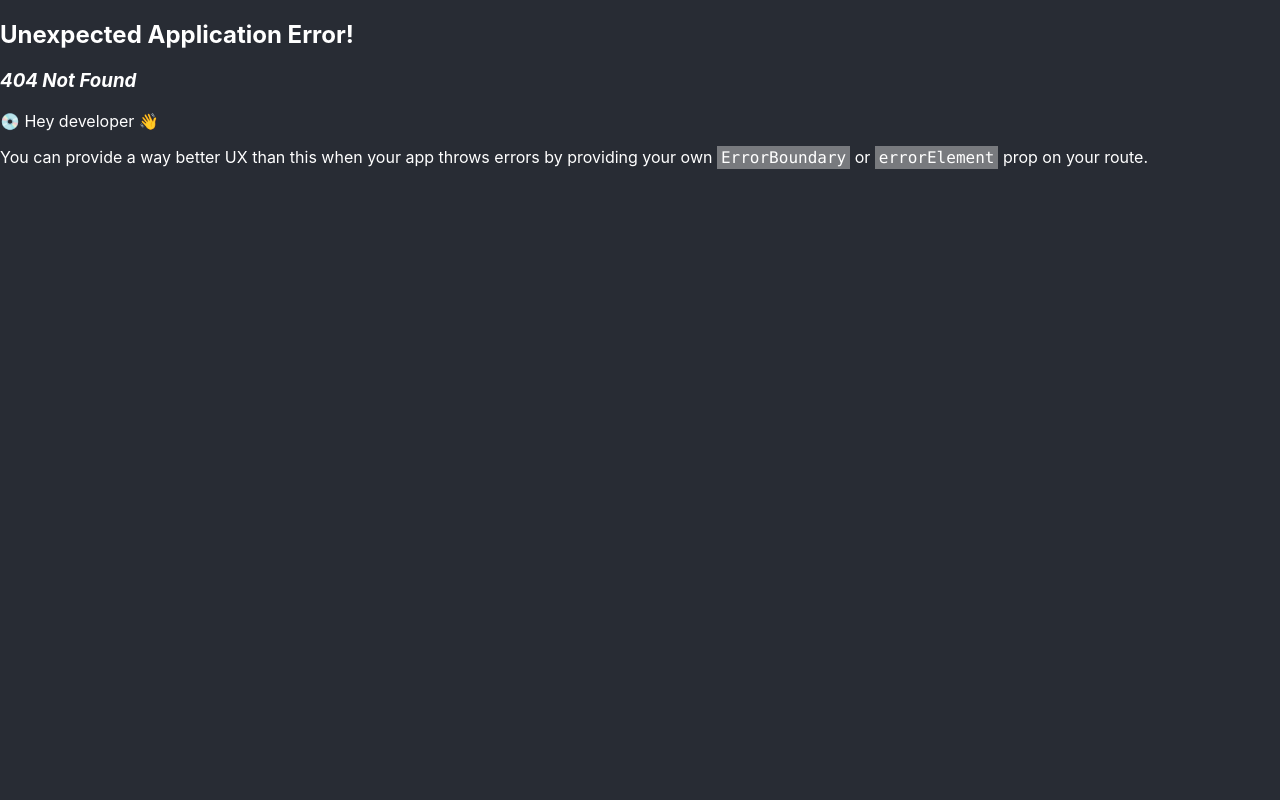
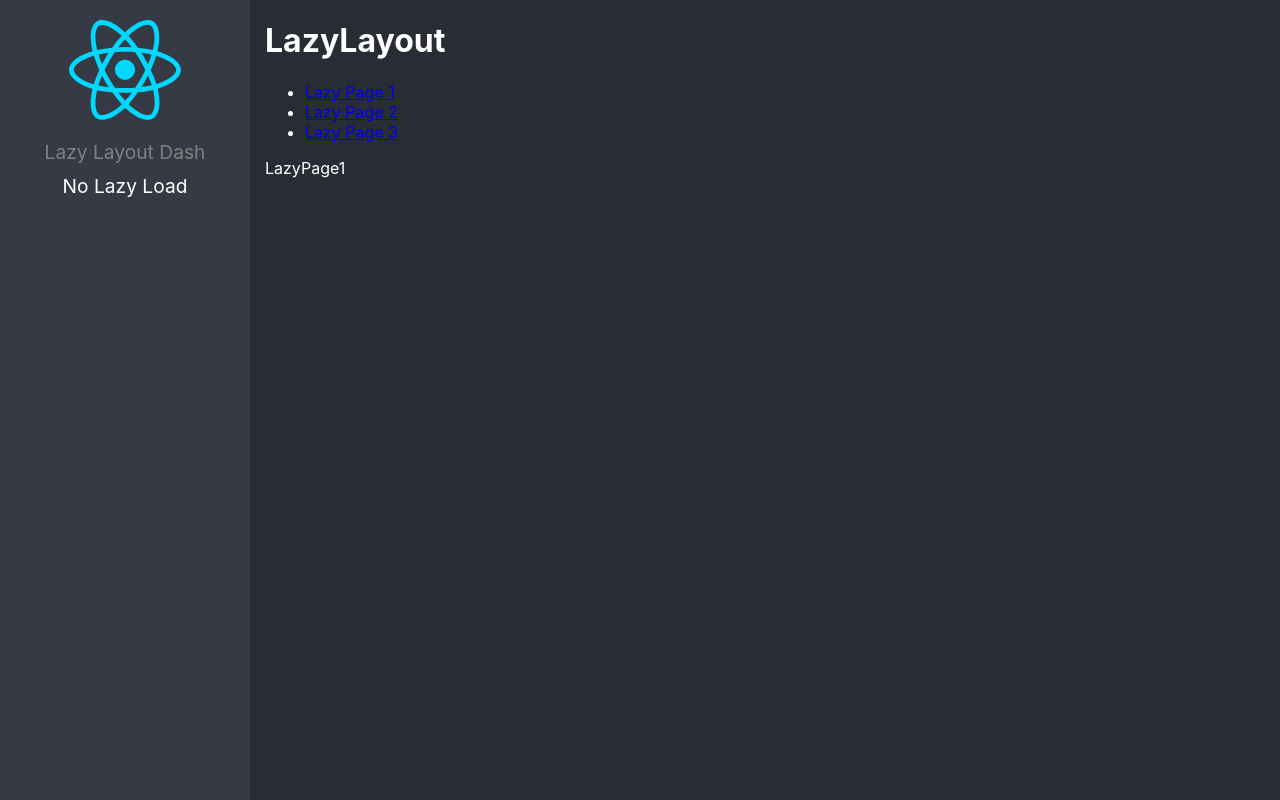
Before and after one commit to cjdev544/react-pro, a React (Vite) app: page /lazy-layout in a window 1280 px wide. Before the commit this address had no page. Built offline with nearby package versions, Linux system fonts and the light colour scheme.

Commit message:
nested routes lazy load ready

```diff
--- /dev/null
+++ b/src/01-lazyload/layout/LazyLayout.tsx
@@ -0,0 +1,36 @@
+import { NavLink, Outlet } from 'react-router-dom'
+
+export default function LazyLayout() {
+  return (
+    <div>
+      <h1>LazyLayout</h1>
+      <ul>
+        <li>
+          <NavLink
+            className={({ isActive }) => (isActive ? 'nav-active' : '')}
+            to='lazy1'
+          >
+            Lazy Page 1
+          </NavLink>
+        </li>
+        <li>
+          <NavLink
+            className={({ isActive }) => (isActive ? 'nav-active' : '')}
+            to='lazy2'
+          >
+            Lazy Page 2
+          </NavLink>
+        </li>
+        <li>
+          <NavLink
+            className={({ isActive }) => (isActive ? 'nav-active' : '')}
+            to='lazy3'
+          >
+            Lazy Page 3
+          </NavLink>
+        </li>
+      </ul>
+      <Outlet />
+    </div>
+  )
+}
--- /dev/null
+++ b/src/01-lazyload/pages/NoLazy.tsx
@@ -0,0 +1,3 @@
+export default function NoLazy() {
+  return <div>NoLazy</div>
+}
--- /dev/null
+++ b/src/01-lazyload/routes.tsx
@@ -0,0 +1,32 @@
+import LazyPage1 from './pages/LazyPage1'
+import LazyPage2 from './pages/LazyPage2'
+import LazyPage3 from './pages/LazyPage3'
+
+interface Route {
+  path: string
+  element: JSX.Element
+  name: string
+}
+
+export const lazyLayoutRoutes: Route[] = [
+  {
+    path: '',
+    element: <LazyPage1 />,
+    name: 'Lazy Page 1',
+  },
+  {
+    path: 'lazy1',
+    element: <LazyPage1 />,
+    name: 'Lazy Page 1',
+  },
+  {
+    path: 'lazy2',
+    element: <LazyPage2 />,
+    name: 'Lazy Page 2',
+  },
+  {
+    path: 'lazy3',
+    element: <LazyPage3 />,
+    name: 'Lazy Page 3',
+  },
+]
--- a/src/routes/Root.tsx
+++ b/src/routes/Root.tsx
@@ -1,6 +1,6 @@
 import { NavLink, Outlet } from 'react-router-dom'
+import { routes } from './routerPaths'
 import Logo from '../assets/react.svg'
-import { routes } from './routerPaths'
 
 export default function Root() {
   return (
--- a/src/routes/routerPaths.tsx
+++ b/src/routes/routerPaths.tsx
@@ -1,7 +1,10 @@
 /* eslint-disable react-refresh/only-export-components */
 import { createBrowserRouter } from 'react-router-dom'
+import { Suspense, lazy } from 'react'
+
 import Root from './Root'
-import { Suspense, lazy } from 'react'
+import NoLazy from '../01-lazyload/pages/NoLazy'
+import { lazyLayoutRoutes } from '../01-lazyload/routes'
 
 interface Route {
   path: string
@@ -9,37 +12,18 @@ interface Route {
   name: string
 }
 
-const Lazy1 = lazy(() => import('../01-lazyload/pages/LazyPage1'))
-const Lazy2 = lazy(() => import('../01-lazyload/pages/LazyPage2'))
-const Lazy3 = lazy(() => import('../01-lazyload/pages/LazyPage3'))
+const LazyLayout = lazy(() => import('../01-lazyload/layout/LazyLayout'))
 
 export const routes: Route[] = [
   {
-    path: '/lazy1',
-    element: (
-      <Suspense fallback={<h3>Cargando...</h3>}>
-        <Lazy1 />
-      </Suspense>
-    ),
-    name: 'Lazy Page 1',
+    path: '/lazy-layout',
+    element: <LazyLayout />,
+    name: 'Lazy Layout Dash',
   },
   {
-    path: '/lazy2',
-    element: (
-      <Suspense fallback={<h3>Cargando...</h3>}>
-        <Lazy2 />
-      </Suspense>
-    ),
-    name: 'Lazy Page 2',
-  },
-  {
-    path: '/lazy3',
-    element: (
-      <Suspense fallback={<h3>Cargando...</h3>}>
-        <Lazy3 />
-      </Suspense>
-    ),
-    name: 'Lazy Page 3',
+    path: '/no-lazy',
+    element: <NoLazy />,
+    name: 'No Lazy Load',
   },
 ]
 
@@ -47,6 +31,20 @@ export const routerPaths = createBrowserRouter([
   {
     path: '/',
     element: <Root />,
-    children: routes,
+    children: [
+      {
+        path: '/lazy-layout',
+        element: (
+          <Suspense fallback={<h3>Cargando...</h3>}>
+            <LazyLayout />
+          </Suspense>
+        ),
+        children: lazyLayoutRoutes,
+      },
+      {
+        path: '/no-lazy',
+        element: <NoLazy />,
+      },
+    ],
   },
 ])
```
